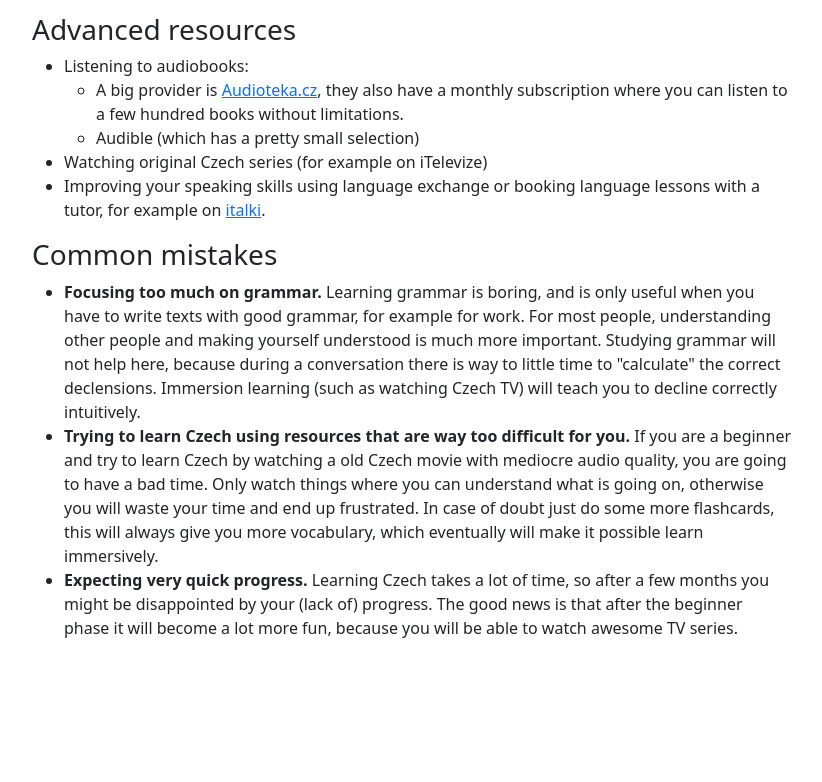
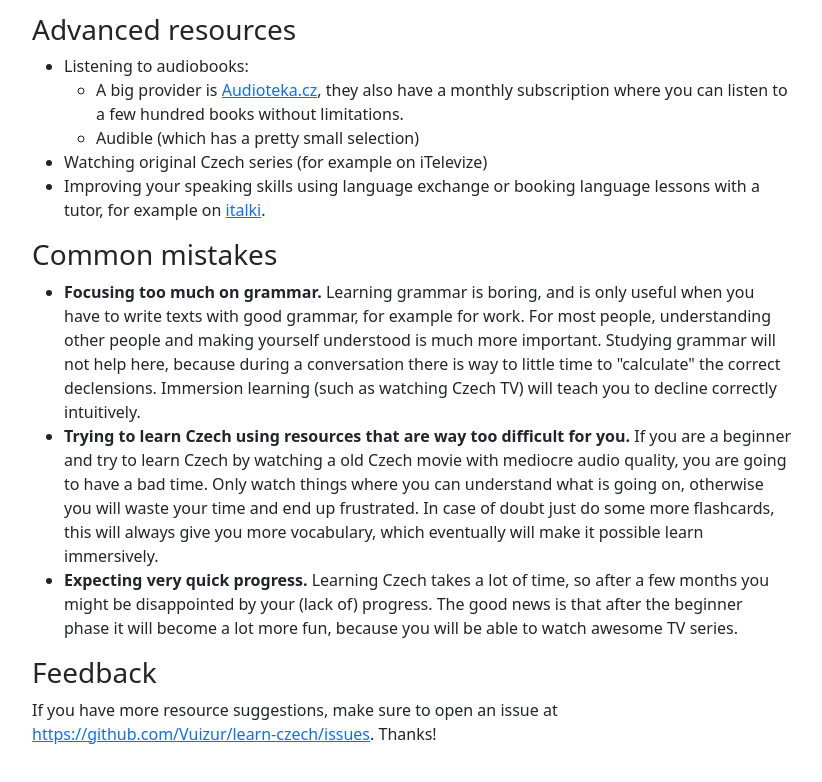
Before and after one commit to Vuizur/learn-czech, a plain HTML site: page index.html in a window 1280 px wide. Shown: the part 828-1610 px from the top of the page, without its empty margins (228-1050 px from the left). Before the commit the page ends 1504 px from the top, so only its background shows below. Drawn offline with nearby package versions, Linux system fonts and the light colour scheme.

Commit message:
Add feedback

```diff
--- a/index.html
+++ b/index.html
@@ -64,6 +64,8 @@
 <li><strong>Trying to learn Czech using resources that are way too difficult for you.</strong> If you are a beginner and try to learn Czech by watching a old Czech movie with mediocre audio quality, you are going to have a bad time. Only watch things where you can understand what is going on, otherwise you will waste your time and end up frustrated. In case of doubt just do some more flashcards, this will always give you more vocabulary, which eventually will make it possible learn immersively.</li>
 <li><strong>Expecting very quick progress.</strong> Learning Czech takes a lot of time, so after a few months you might be disappointed by your (lack of) progress. The good news is that after the beginner phase it will become a lot more fun, because you will be able to watch awesome TV series.</li>
 </ul>
+<h3 id="feedback">Feedback</h3>
+<p>If you have more resource suggestions, make sure to open an issue at <a href="https://github.com/Vuizur/learn-czech/issues">https://github.com/Vuizur/learn-czech/issues</a>. Thanks!</p>
 
 </body>
 
```
Also changed, not shown: 1 other file.
